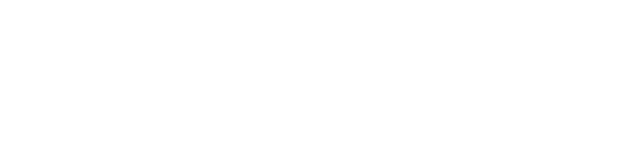
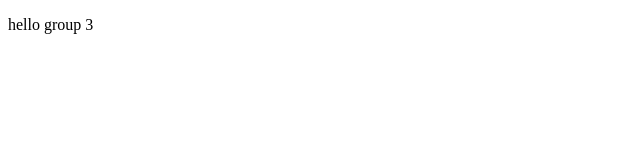
Before and after one commit to Zion45/GitPractice-Code, a plain HTML site: page Pages/index.html in a window 1280 px wide. Shown: the whole page, without its empty margins (0-640 px from the left). Drawn offline with Linux system fonts and the light colour scheme.

Commit message:
added a paragraph

```diff
--- a/Pages/index.html
+++ b/Pages/index.html
@@ -6,6 +6,6 @@
     <title>Abebe</title>
 </head>
 <body>
-
+    <p>hello group 3</p>
 </body>
 </html>
```
